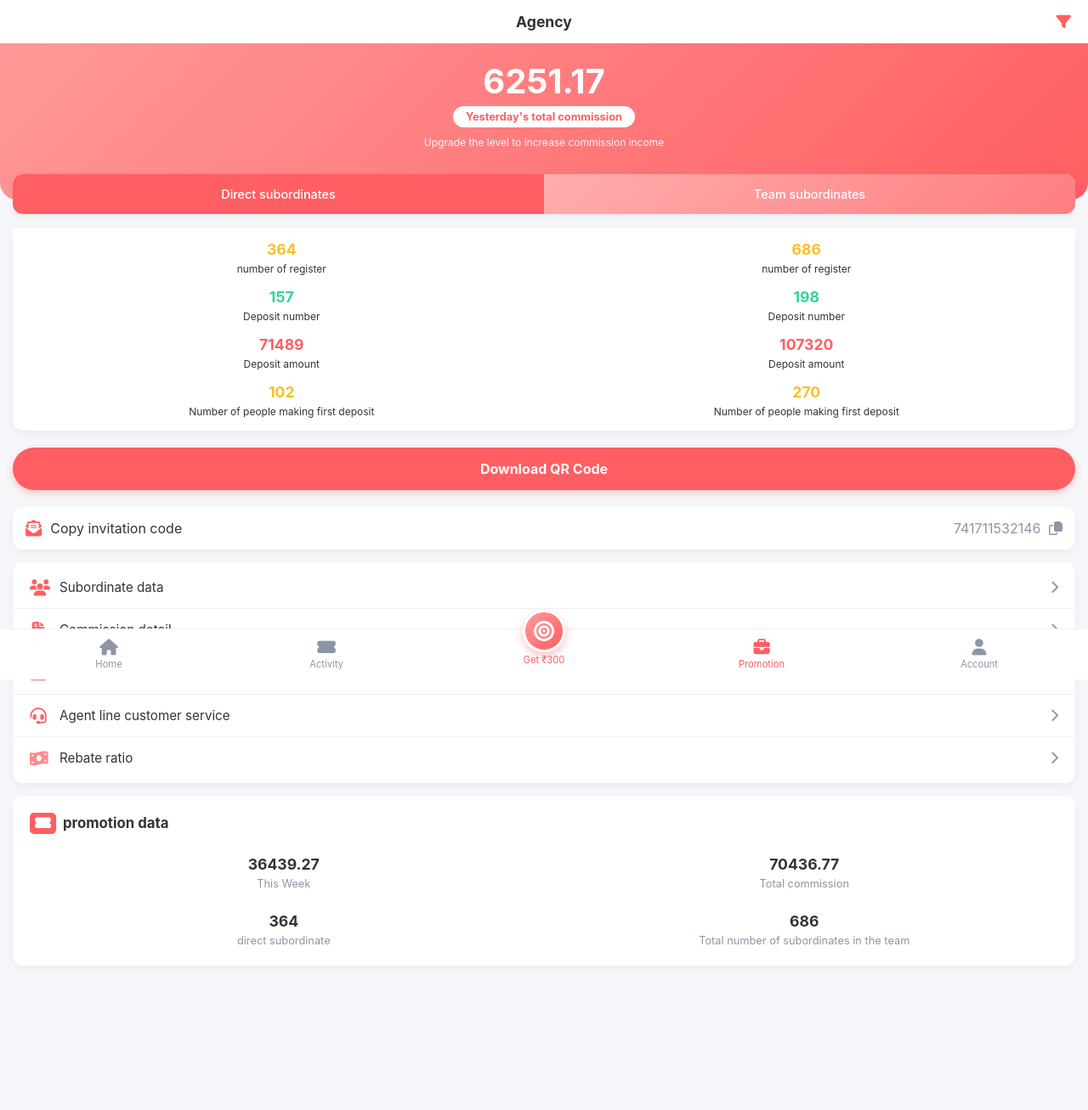
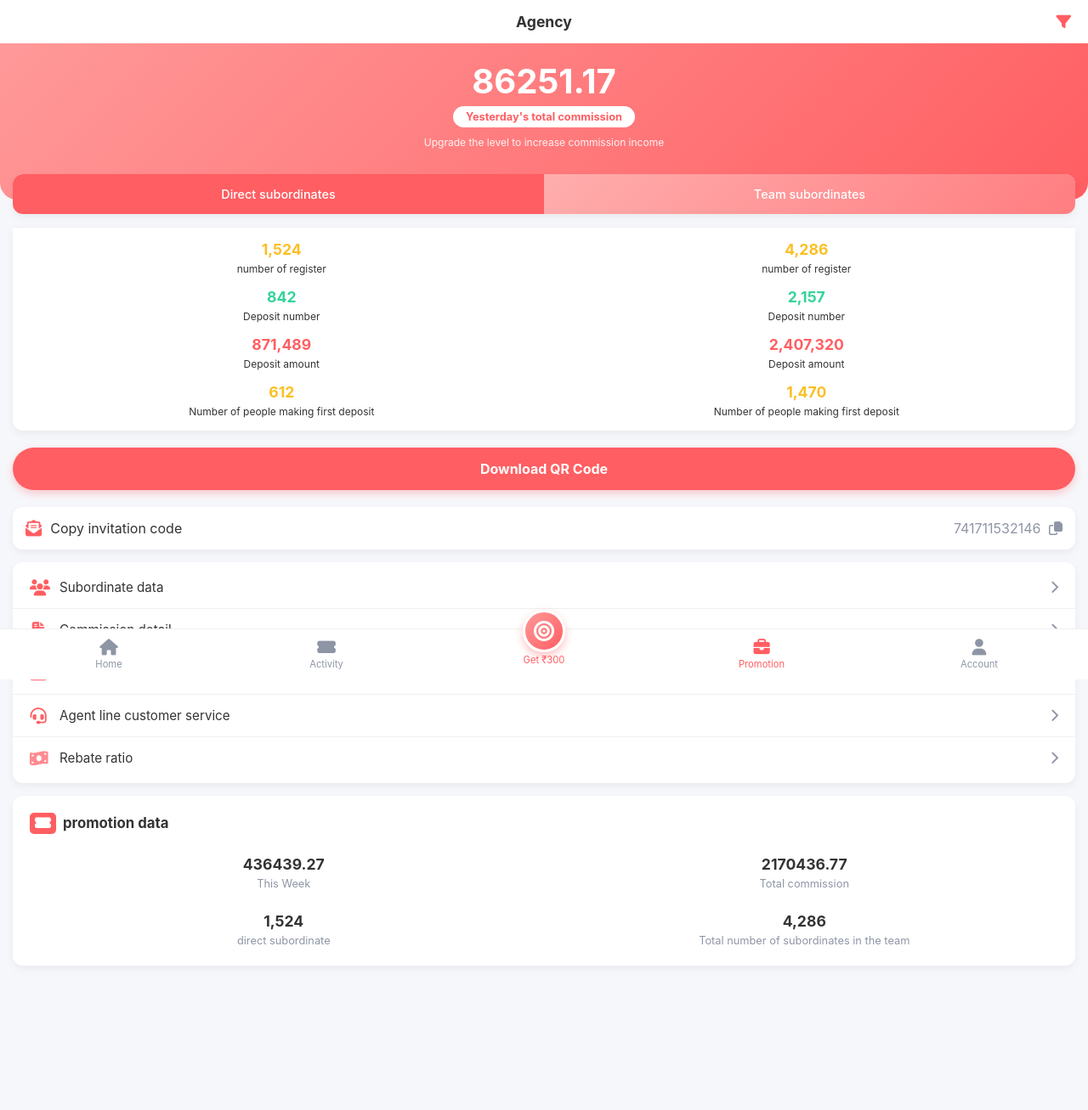
Before and after one commit to sandeepkumar9760/DG-Club.Shop, a Django app: page /agency/ in a window 1280 px wide. Shown: the whole page at 85% size. Run offline with Django 5.2, Linux system fonts and the light colour scheme; the visitor is signed in with stand-in values (Sample User, id 1).

Commit message:
Scale up agency data and minor balance adjustment in account.html

```diff
--- a/templates/account.html
+++ b/templates/account.html
@@ -307,7 +307,7 @@
 
 <div class="balance-card">
     <h3>Total balance</h3>
-    <div class="amount">₹10521.65 <i class="fas fa-sync" style="font-size: 1rem; color: #ccc;"></i></div>
+    <div class="amount">₹400.52 <i class="fas fa-sync" style="font-size: 1rem; color: #ccc;"></i></div>
     <a href="{% url 'wallet' %}" class="enter-wallet">Enter wallet</a>
 
     <div class="quick-actions">
--- a/templates/agency.html
+++ b/templates/agency.html
@@ -180,7 +180,7 @@
 </div>
 
 <div class="agency-header">
-    <div class="total-comm">6251.17</div>
+    <div class="total-comm">86251.17</div>
     <div class="comm-label">Yesterday's total commission</div>
     <div class="upgrade-text">Upgrade the level to increase commission income</div>
 </div>
@@ -191,17 +191,17 @@
 </div>
 
 <div class="data-grid">
-    <div class="data-item"><div class="val">364</div><div class="lbl">number of register</div></div>
-    <div class="data-item"><div class="val">686</div><div class="lbl">number of register</div></div>
+    <div class="data-item"><div class="val">1,524</div><div class="lbl">number of register</div></div>
+    <div class="data-item"><div class="val">4,286</div><div class="lbl">number of register</div></div>
 
-    <div class="data-item"><div class="val" style="color:var(--accent-green);">157</div><div class="lbl">Deposit number</div></div>
-    <div class="data-item"><div class="val" style="color:var(--accent-green);">198</div><div class="lbl">Deposit number</div></div>
+    <div class="data-item"><div class="val" style="color:var(--accent-green);">842</div><div class="lbl">Deposit number</div></div>
+    <div class="data-item"><div class="val" style="color:var(--accent-green);">2,157</div><div class="lbl">Deposit number</div></div>
 
-    <div class="data-item"><div class="val" style="color:var(--primary-red);">71489</div><div class="lbl">Deposit amount</div></div>
-    <div class="data-item"><div class="val" style="color:var(--primary-red);">107320</div><div class="lbl">Deposit amount</div></div>
+    <div class="data-item"><div class="val" style="color:var(--primary-red);">871,489</div><div class="lbl">Deposit amount</div></div>
+    <div class="data-item"><div class="val" style="color:var(--primary-red);">2,407,320</div><div class="lbl">Deposit amount</div></div>
 
-    <div class="data-item"><div class="val">102</div><div class="lbl">Number of people making first deposit</div></div>
-    <div class="data-item"><div class="val">270</div><div class="lbl">Number of people making first deposit</div></div>
+    <div class="data-item"><div class="val">612</div><div class="lbl">Number of people making first deposit</div></div>
+    <div class="data-item"><div class="val">1,470</div><div class="lbl">Number of people making first deposit</div></div>
 </div>
 
 <div class="btn-download">Download QR Code</div>
@@ -239,19 +239,19 @@
     <h3><i class="fas fa-ticket-alt" style="color:white; background:var(--primary-red); padding:4px 6px; border-radius:5px;"></i> promotion data</h3>
     <div class="promo-grid">
         <div class="promo-item">
-            <div class="val">36439.27</div>
+            <div class="val">436439.27</div>
             <div class="lbl">This Week</div>
         </div>
         <div class="promo-item">
-            <div class="val">70436.77</div>
+            <div class="val">2170436.77</div>
             <div class="lbl">Total commission</div>
         </div>
         <div class="promo-item">
-            <div class="val">364</div>
+            <div class="val">1,524</div>
             <div class="lbl">direct subordinate</div>
         </div>
         <div class="promo-item">
-            <div class="val">686</div>
+            <div class="val">4,286</div>
             <div class="lbl">Total number of subordinates in the team</div>
         </div>
     </div>
```
